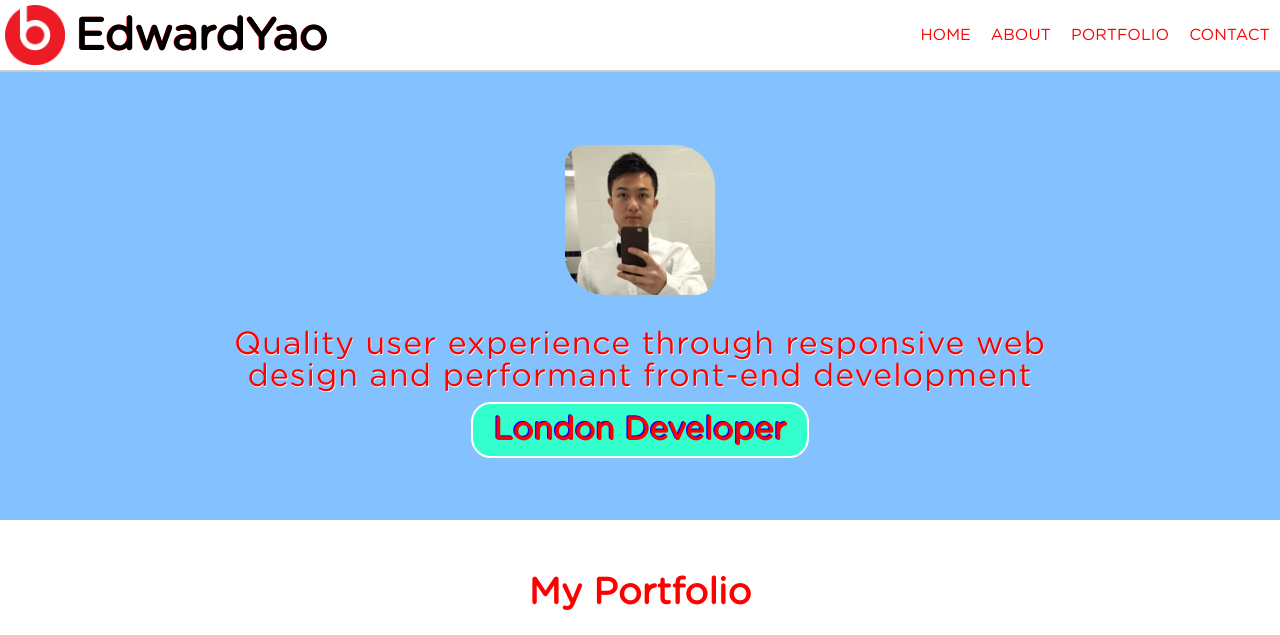
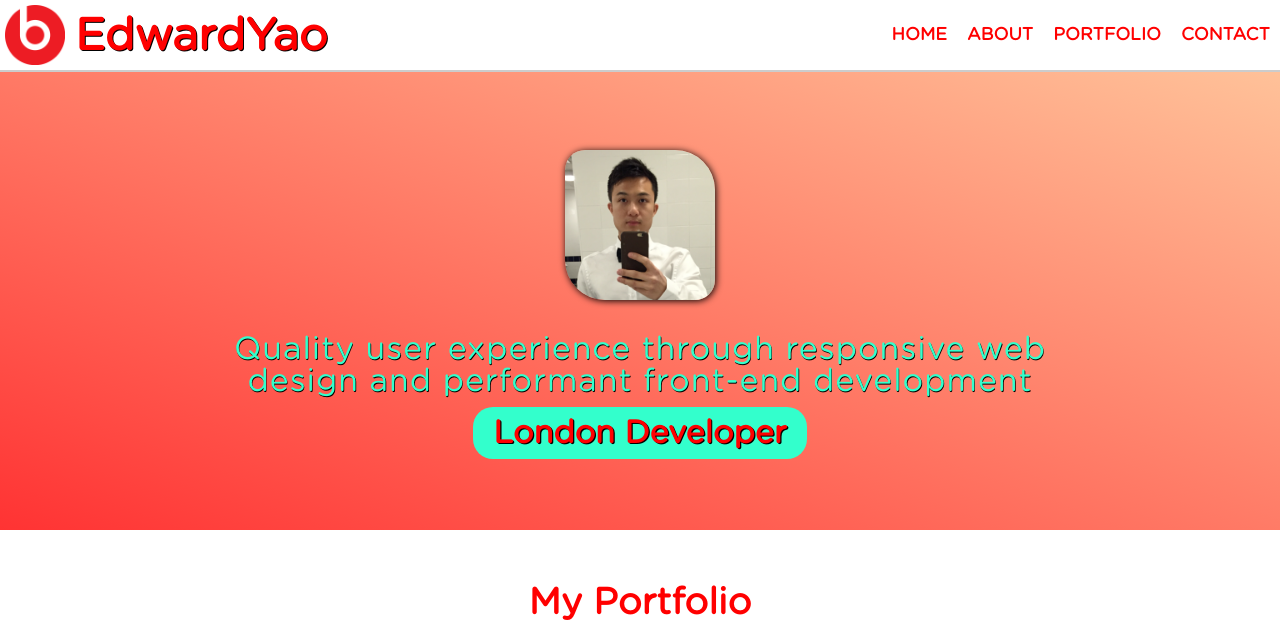
Before and after one commit to Edward-Yao-Zhigang/profilesite, a plain HTML site: page index.html in a window 1280 px wide. Shown: the top 635 px of the page. Drawn offline with Linux system fonts and the light colour scheme.

Commit message:
Added shadows

```diff
--- a/index.html
+++ b/index.html
@@ -60,5 +60,8 @@
 				</ul>
 			</div>
 		</section>
+		<footer>
+		<p>&copy; 2015 Edward Yao</p>
+		</footer>
 	</body>
 </html>
--- a/styles.css
+++ b/styles.css
@@ -38,6 +38,8 @@ nav li a{
 	display: block;
 	text-decoration: none;
 	color: rgb(255,0,0);
+	font-weight: bold;
+	font-size: 110%;
 }
 nav li a:link{
 	color: rgb(255,0,0);
@@ -61,21 +63,25 @@ nav li a:active{
 	margin: 5px;
 }
 #logoWord{
-	color: black;
+	color: rgba(255,0,0,1);
 	font-size: 280%;
 	margin: 10px 0px auto 70px;
 	font-weight: bold;
-	text-shadow: 0.5px 0.5px red;
-	text-shadow: -0.5px -0.5px red;
+	text-shadow: 1px 1px black;
 }
+/*#special{
+	color: blue;
+	text-shadow:1.2px 1.2px yellow;
+}*/
 #hero{
 	/*background: url(images/london.jpg) no-repeat top left;*/
 	background-color: rgba(10, 132, 255,0.5);
+	background: linear-gradient(200deg, rgba(255, 102, 0, 0.4), rgba(255,0,0,0.8));
 	background-size: cover;
-	color: rgb(255,0,0);
+	color: rgba(51, 255, 204, 1);
 	text-align: center;
 	height: 400px;
-	padding: 25px 0;
+	padding: 30px 0;
 }
 #hero img{
 	width: 150px;
@@ -86,18 +92,17 @@ nav li a:active{
 	-o-border-radius: 20px 40px;
 	border-radius: 20px 40px;
 	margin: 50px auto 30px;
+	box-shadow: 1px 1px 7px black;
 }
 #hero h2{
 	font-size: 200%;
 	margin: 0px 15%;
-	text-shadow: 0.6px 0.6px white;
+	text-shadow: 0.6px 0.6px black;
 	letter-spacing: 1px;
 }
 #hero span{
 	color: red;
-	text-shadow: 1.2px 1.2px blue;
-	text-shadow: -1.2px -1.2px blue;
-	border: 2px solid white;
+	text-shadow: 1.2px 1.2px black;
 	padding: 10px 20px;
 	display: inline-block;
 	margin-top: 10px;
@@ -171,3 +176,6 @@ nav li a:active{
 	right: 50%;
 	margin: 0 20px;
 }
+footer{
+	float: right;
+}
```
